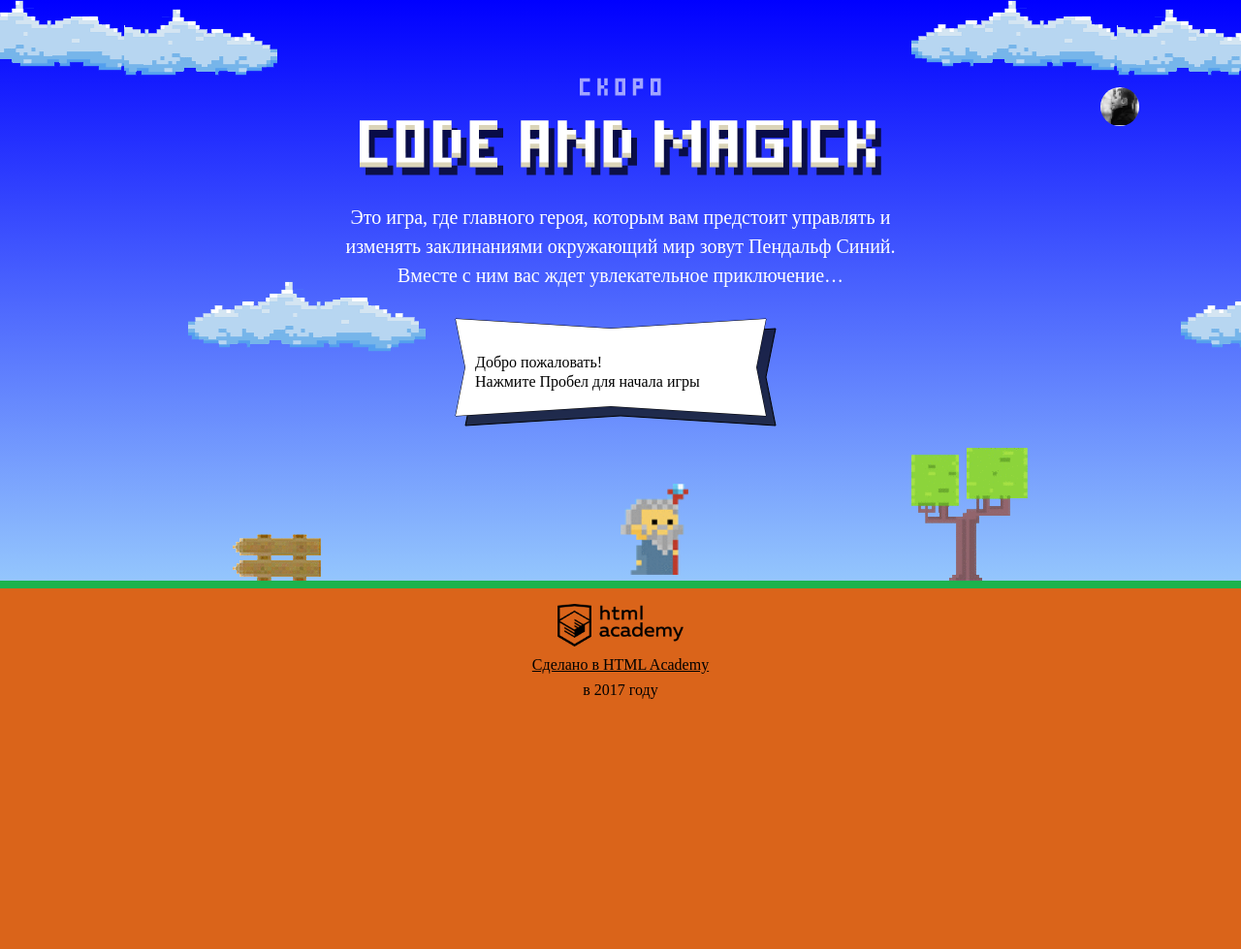
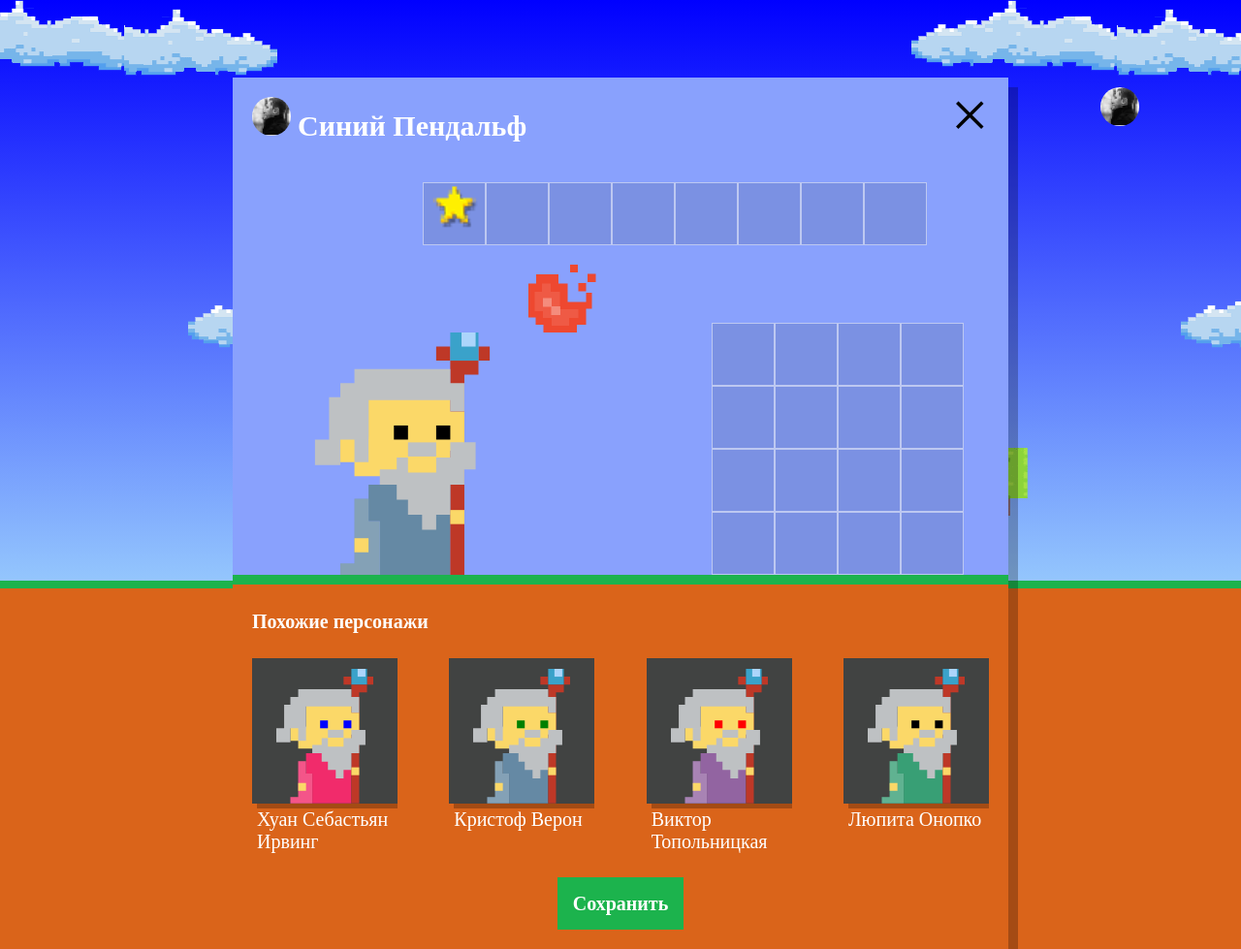
Before and after one commit to krasefil/220670-code-and-magick, a website: page index.html in a window 1280 px wide. Shown: the whole page at 97% size. Before the commit the page ends 800 px from the top, so only its background shows below. Drawn offline with Linux system fonts and the light colour scheme; a web font is replaced by a local one.

Commit message:
нас орда

```diff
--- a/index.html
+++ b/index.html
@@ -200,5 +200,6 @@
 </script>
 <script src="js/stat.js"></script>
 <script src="js/game.js"></script>
+<script src="js/setup.js"></script>
 </body>
 </html>
--- /dev/null
+++ b/js/setup.js
@@ -0,0 +1,52 @@
+'use strict';
+
+var WIZARD_NAMES = ['Иван', 'Хуан Себастьян', 'Мария', 'Кристоф', 'Виктор', 'Юлия', 'Люпита', 'Вашингтон'];
+var WIZARD_FAMILY = ['да Марья', 'Верон', 'Мирабелла', 'Вальц', 'Онопко', 'Топольницкая', 'Нионго', 'Ирвинг'];
+var COAT_COLOR = ['rgb(101, 137, 164)', 'rgb(241, 43, 107)', 'rgb(146, 100, 161)', 'rgb(56, 159, 117)', 'rgb(215, 210, 55)', 'rgb(0, 0, 0)'];
+var EYES_COLOR = ['black', 'red', 'blue', 'yellow', 'green'];
+
+var userDialog = document.querySelector('.setup');
+userDialog.classList.remove('hidden');
+var similarListElement = userDialog.querySelector('.setup-similar-list');
+var similarWizardTemplate = document.querySelector('#similar-wizard-template')
+    .content
+    .querySelector('.setup-similar-item');
+
+function randomInteger(min, max) {
+  var rand = min + Math.random() * (max - min);
+  rand = Math.round(rand);
+  return rand;
+}
+
+var renderWizard = function (wizard) {
+  var wizardElement = similarWizardTemplate.cloneNode(true);
+
+  wizardElement.querySelector('.setup-similar-label').textContent = wizard.name;
+  wizardElement.querySelector('.wizard-coat').style.fill = wizard.coatColor;
+  wizardElement.querySelector('.wizard-eyes').style.fill = wizard.eyesColor;
+  return wizardElement;
+}
+
+var wizardClone = function () {
+  var wizards = [];
+  for (var i = 0; i < 4; i++) {
+      wizards[i] = {};
+      wizards[i].name = WIZARD_NAMES[randomInteger(0,WIZARD_NAMES.length - 1)] + ' ' + WIZARD_FAMILY[randomInteger(0,WIZARD_FAMILY.length - 1)];
+      wizards[i].coatColor = COAT_COLOR[randomInteger(0,COAT_COLOR.length - 1)];
+      wizards[i].eyesColor = EYES_COLOR[randomInteger(0,EYES_COLOR.length - 1)];
+      return wizards[i];
+  }
+}
+
+var fragmentWizard = function () {
+var fragment = document.createDocumentFragment();
+for (var i = 0; i < 4; i++) {
+  fragment.appendChild(renderWizard(wizardClone()));
+}
+
+similarListElement.appendChild(fragment);
+
+userDialog.querySelector('.setup-similar').classList.remove('hidden');
+}
+
+fragmentWizard();
```
